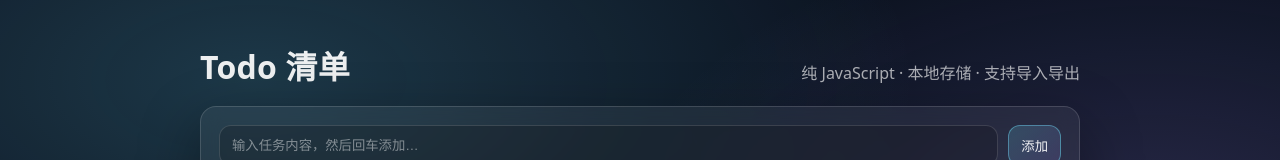
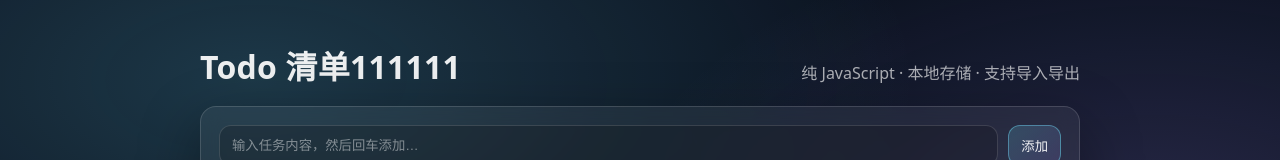
Before and after one commit to Pikachu0217/test, a website: page site/index.html in a window 1280 px wide. Shown: the top 160 px of the page. Drawn offline with Linux system fonts and the light colour scheme.

Commit message:
Update index.html

```diff
--- a/site/index.html
+++ b/site/index.html
@@ -11,7 +11,7 @@
     <main class="app" id="app">
       <header class="header">
         <div class="title">
-          <h1>Todo 清单</h1>
+          <h1>Todo 清单111111</h1>
           <p class="subtitle">纯 JavaScript · 本地存储 · 支持导入导出</p>
         </div>
       </header>
```
